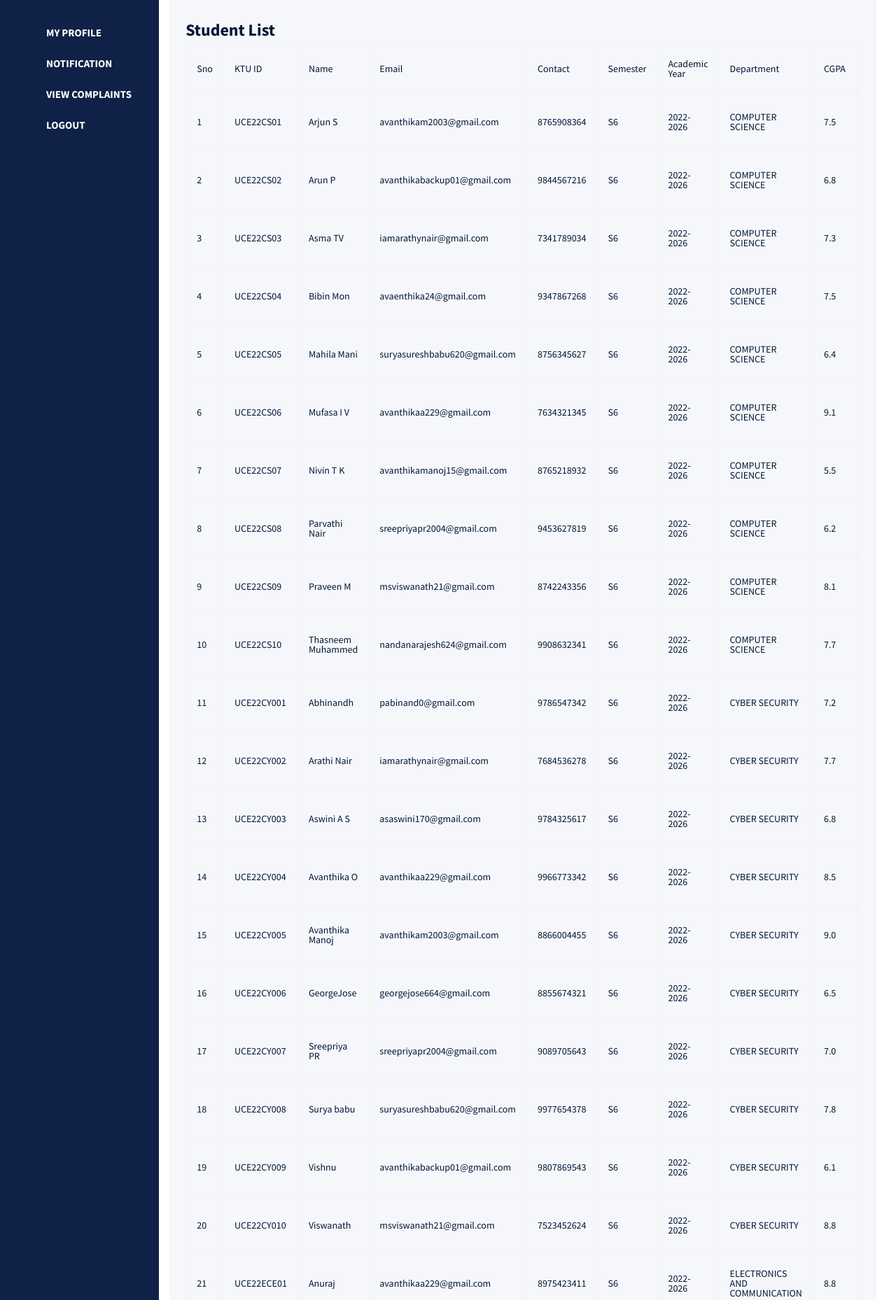
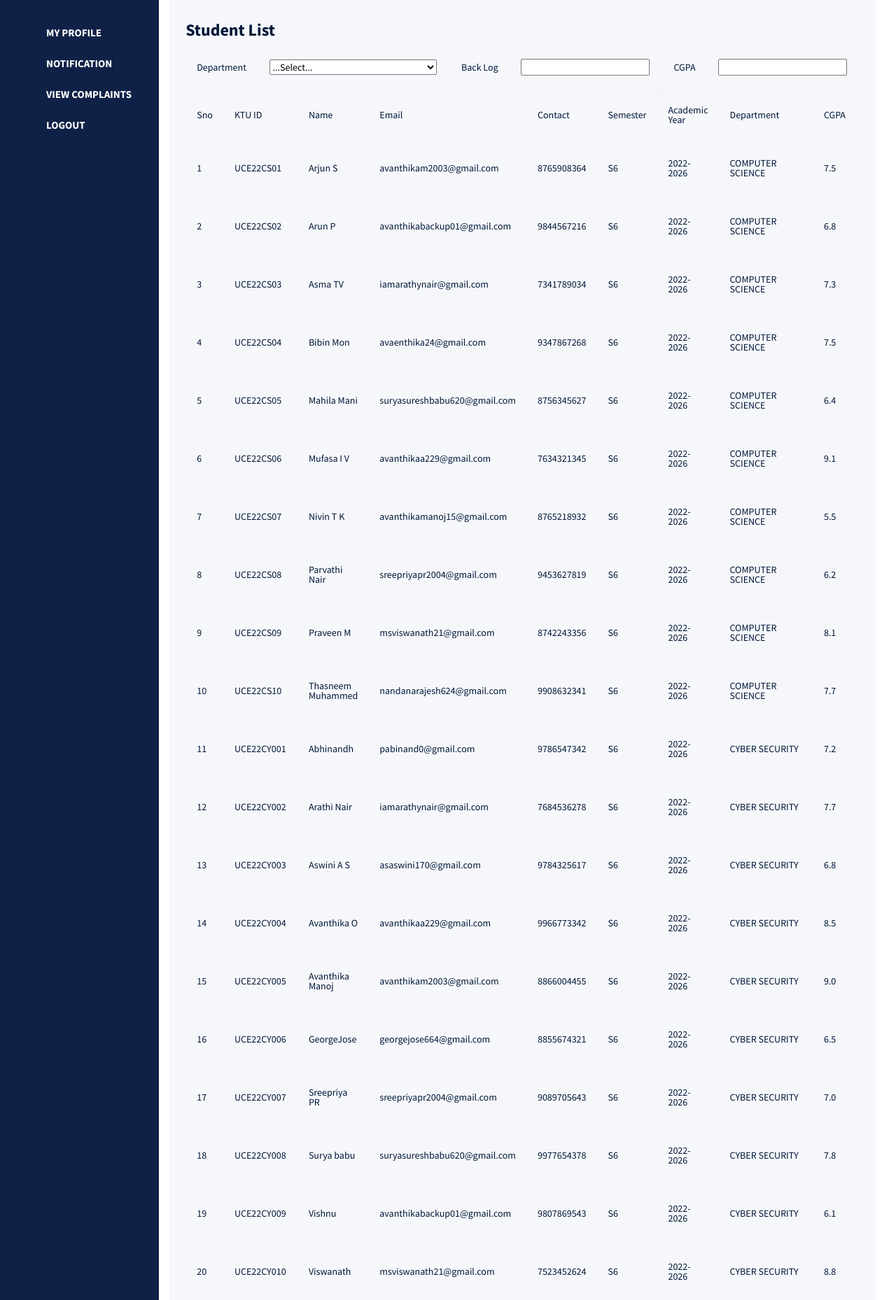
Before and after one commit to Jenin-Joy/Placement-Management, a Django app: page /Administrator/studentlist/ in a window 1280 px wide. Shown: the part 91-1949 px from the top of the page at 70% size. Run offline with Django 5.2, Linux system fonts and the light colour scheme; data comes from the database, SQL or seed files in the repository; both versions use the stored data as it was after the commit; some libraries are stand-ins or nearby versions; some web fonts are replaced.

Commit message:
Updation

```diff
--- a/Administrator/Templates/Administrator/StudentList.html
+++ b/Administrator/Templates/Administrator/StudentList.html
@@ -12,7 +12,25 @@
 
     <form method="post" style="    overflow-x: auto;">
         {% csrf_token %}
-        <table  class="table table-bordered table-hover " >
+        <table class="table table-bordered table-hover ">
+            <tr>
+                <td>Department</td>
+                <td>
+                    <select name="sel_dept" id="sel_dept" onchange="ajaxstudentList()">
+                        <option value="">...Select...</option>
+                        {% for i in department %}
+                        <option value="{{i.id}}">{{i.department_name}}</option>
+                        {% endfor %}
+                    </select>
+                </td>
+                <td>Back Log</td>
+                <td><input type="text" name="txt_backlog" id="txt_backlog" onkeyup="ajaxstudentList()"></td>
+                <td>CGPA</td>
+                <td><input type="text" name="txt_cgpa" id="txt_cgpa" onkeyup="ajaxstudentList()"></td>
+            </tr>
+        </table>
+
+        <table  class="table table-bordered table-hover " id="result" >
             <tr>
                 <td>Sno</td>
                 <td> KTU ID</td>
@@ -27,7 +45,7 @@
                 <td> DOB</td>
                 <td>Action</td>
              </tr>
-             {% for i in data %}
+                {% for i in data %}
              <tr>
                 <td>{{forloop.counter}}</td>
                 <td>{{i.studentreg_ktuid}}</td>
@@ -43,8 +61,25 @@
                 <td><a href="{% url 'Admin:deletestudent' i.id %}">Delete</a></td>
                 <td><a href="{% url 'Admin:editstudent' i.id %}">Edit</a></td>
              </tr>
-            {% endfor %}
+             {% endfor %}
             </table>
 </body>
 </html>
+<script src="https://ajax.googleapis.com/ajax/libs/jquery/3.6.0/jquery.min.js"></script>
+<script>
+    function ajaxstudentList() {
+        var result  = document.getElementById('result')
+        var dept = document.getElementById('sel_dept').value
+        var cgpa = document.getElementById('txt_cgpa').value
+        var backlog = document.getElementById('txt_backlog').value
+        var ur = "{% url 'Admin:ajaxstudentlist' %}"
+        $.ajax({
+            url: ur,
+            data: { dept: dept,cgpa:cgpa, backlog:backlog },
+            success: function (data) {
+                $("#result").html(data);
+            },
+        });
+    }
+</script>
 {% endblock %}
--- a/Administrator/urls.py
+++ b/Administrator/urls.py
@@ -63,4 +63,7 @@
     path('completedexam/',views.completedexam,name="completedexam"),
     path('completeexam/<int:id>',views.completeexam,name="completeexam"),
     path('viewresult/<int:id>',views.viewresult,name="viewresult"),
+
+    path('ajaxstudentlist/',views.ajaxstudentlist,name="ajaxstudentlist"),
+
 ]
--- a/Administrator/views.py
+++ b/Administrator/views.py
@@ -7,6 +7,7 @@
 from django.conf import settings
 from django.core.mail import send_mail
 from datetime import datetime
+from django.http import JsonResponse
 
 def adminreg(request):
     data=tbl_admin.objects.all()
@@ -178,7 +179,8 @@
         return render(request,"Administrator/Examtype.html",{'edit':ed})
 def studentlist(request):
     data=tbl_studentreg.objects.all()
-    return render(request,'Administrator/StudentList.html',{'data':data})
+    department = tbl_department.objects.all()
+    return render(request,'Administrator/StudentList.html',{'data':data,"department":department})
 def jobpost(request):
     alumini = tbl_alumnireg.objects.all()
     data = tbl_jobpost.objects.filter().exclude(alumini__in=alumini)
@@ -601,3 +603,20 @@
     exam.examination_status = 2
     exam.save()
     return redirect("Admin:completedexam")
+
+def ajaxstudentlist(request):
+    if request.GET.get('dept') != "" and request.GET.get('cgpa') != "" and request.GET.get('backlog') != "":
+        students = tbl_studentreg.objects.filter(department=request.GET.get('dept'), studentreg_cgpa__gte=request.GET.get('cgpa'), studentreg_backlog__lte=request.GET.get('backlog'))
+    elif request.GET.get('dept') != "" and request.GET.get('cgpa') != "":
+        students = tbl_studentreg.objects.filter(department=request.GET.get('dept'), studentreg_cgpa__gte=request.GET.get('cgpa'))
+    elif request.GET.get('dept') != "" and request.GET.get('backlog') != "":
+        students = tbl_studentreg.objects.filter(department=request.GET.get('dept'), studentreg_backlog__lte=request.GET.get('backlog'))
+    elif request.GET.get('cgpa') != "" and request.GET.get('backlog') != "":
+        students = tbl_studentreg.objects.filter(studentreg_cgpa__gte=request.GET.get('cgpa'), studentreg_backlog__lte=request.GET.get('backlog'))
+    elif request.GET.get('dept') != "":
+        students = tbl_studentreg.objects.filter(department=request.GET.get('dept'))
+    elif request.GET.get('cgpa') != "":
+        students = tbl_studentreg.objects.filter(studentreg_cgpa__gte=request.GET.get('cgpa'))
+    elif request.GET.get('backlog') != "":
+        students = tbl_studentreg.objects.filter(studentreg_backlog__lte=request.GET.get('backlog'))
+    return render(request,"Administrator/Ajaxstudetlist.html",{"students":students})
--- a/Hod/urls.py
+++ b/Hod/urls.py
@@ -16,4 +16,7 @@
 
     path('viewexam/',views.viewexam,name="viewexam"),
     path('viewresult/<int:id>',views.viewresult,name="viewresult"),
+
+    path('get_bar_chart/',views.get_bar_chart,name="get_bar_chart"),
+
 ]
```
Also changed, not shown: Administrator/Templates/Administrator/Ajaxstudetlist.html (added, +33 -0 lines), Hod/Templates/Hod/Homepage.html (+50 -0 lines), Hod/views.py (+21 -0 lines), db.sqlite3.
